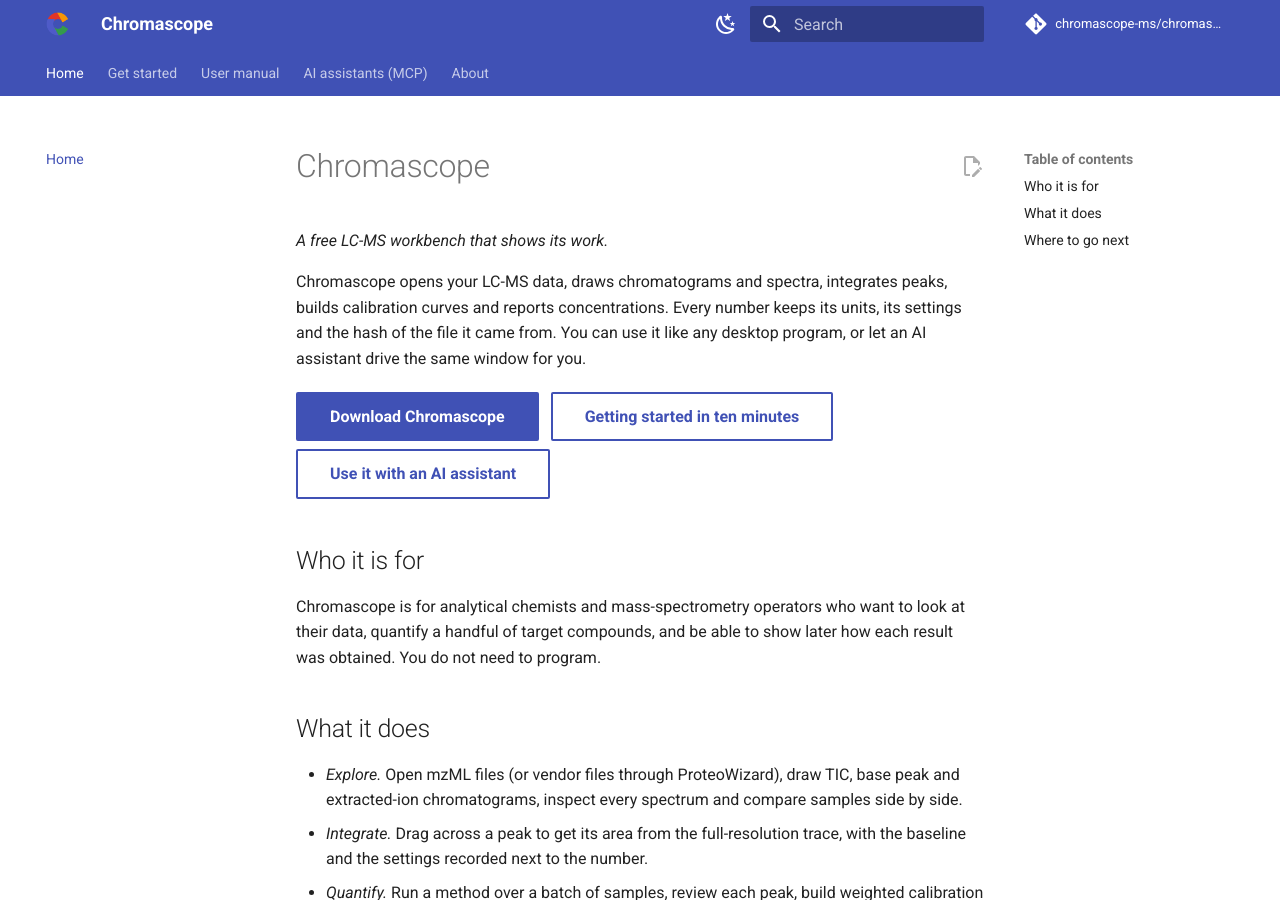
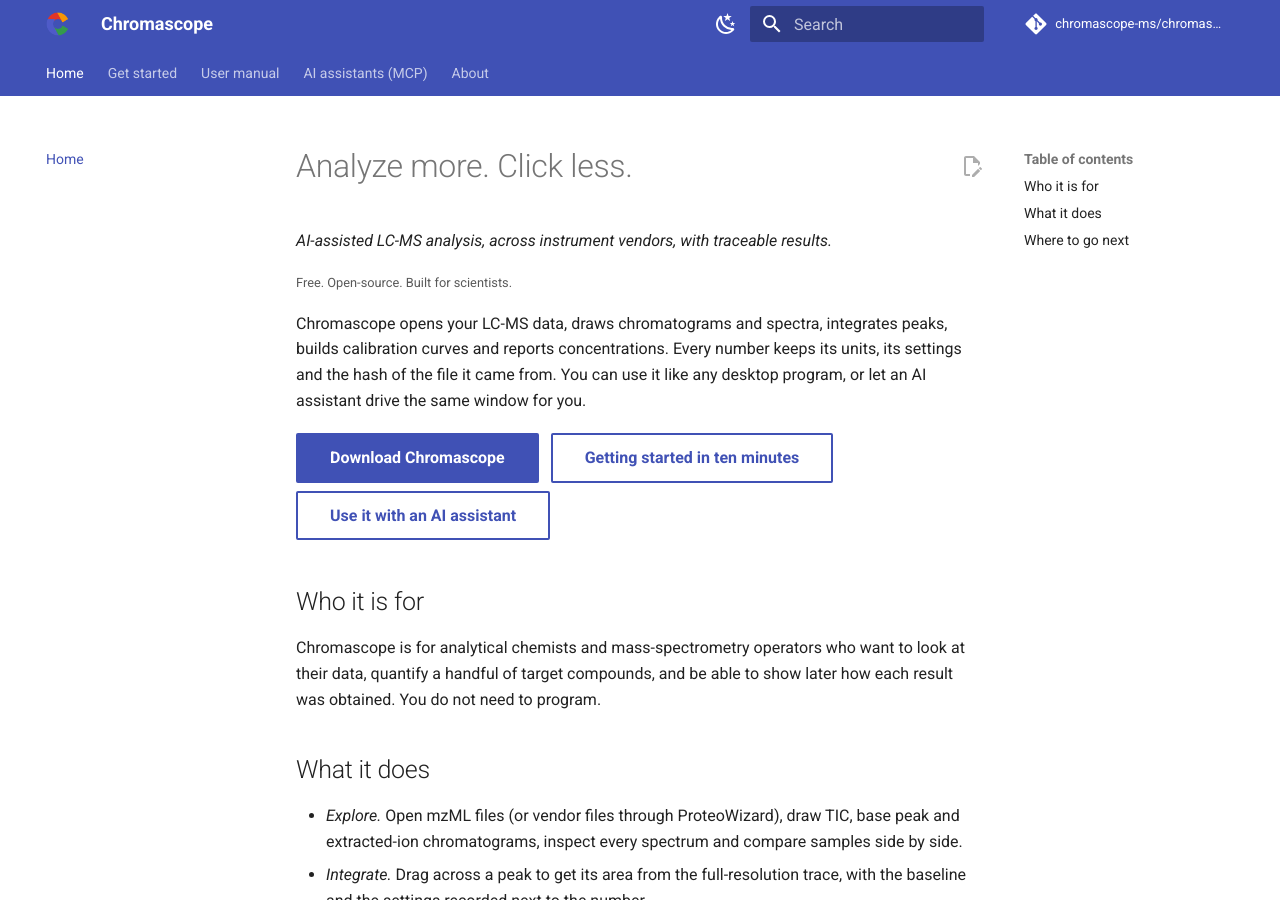
Before and after one commit to adamcseresznye/chromascope, an MkDocs documentation site: the page built from website/content/index.md, in a window 1280 px wide and 900 px high. Built offline with MkDocs 1.6.1 and Material for MkDocs 9.7.7, drawn with Linux system fonts in a browser that asks for light colours; comment, search, counter and statistics services are not loaded; part of the change alters nothing that is shown.

Commit message:
Branding: slogan, hero line and closer on the README and the website home page
Home page and README lead with 'Analyze more. Click less.', the hero line and the closer.
site_description is a factual one-liner; a theme override adds OpenGraph and Twitter card tags.

Co-Authored-By: Claude Sonnet 5.5 <noreply@anthropic.com>

```diff
--- a/website/content/index.md
+++ b/website/content/index.md
@@ -1,10 +1,12 @@
 ---
-title: A free LC-MS workbench
+title: Analyze more. Click less.
 ---
 
-# Chromascope
+# Analyze more. Click less.
 
-*A free LC-MS workbench that shows its work.*
+*AI-assisted LC-MS analysis, across instrument vendors, with traceable results.*
+
+<small>Free. Open-source. Built for scientists.</small>
 
 Chromascope opens your LC-MS data, draws chromatograms and spectra, integrates peaks, builds calibration curves and reports concentrations. Every number keeps its units, its settings and the hash of the file it came from. You can use it like any desktop program, or let an AI assistant drive the same window for you.
 
--- a/website/mkdocs.yml
+++ b/website/mkdocs.yml
@@ -2,7 +2,7 @@
 #   mkdocs build --strict -f website/mkdocs.yml
 # (the changelog page includes the root CHANGELOG.md, whose path is relative to that folder).
 site_name: Chromascope
-site_description: "Chromascope is a free LC-MS workbench. Look at chromatograms and spectra, integrate peaks, quantify with calibration curves, and let an AI assistant do the same through MCP."
+site_description: "Chromascope: AI-assisted LC-MS analysis, across instrument vendors, with traceable results. Free and open source."
 site_url: https://chromascope-ms.github.io/chromascope/
 repo_url: https://github.com/chromascope-ms/chromascope
 repo_name: chromascope-ms/chromascope
@@ -14,6 +14,7 @@ strict: true
 
 theme:
   name: material
+  custom_dir: overrides
   language: en
   logo: assets/icon.png
   favicon: assets/icon.png
--- /dev/null
+++ b/website/overrides/main.html
@@ -0,0 +1,24 @@
+{#- OpenGraph and Twitter card tags, so that a link to the site shows a title and a description. -#}
+{% extends "base.html" %}
+
+{% block extrahead %}
+  {% set description = page.meta.description if page and page.meta and page.meta.description else config.site_description %}
+  {% if page and page.is_homepage %}
+    {% set social_title = config.site_name ~ ": Analyze more. Click less." %}
+  {% elif page and page.title %}
+    {% set social_title = page.title ~ " - " ~ config.site_name %}
+  {% else %}
+    {% set social_title = config.site_name %}
+  {% endif %}
+  <meta property="og:type" content="website">
+  <meta property="og:site_name" content="{{ config.site_name }}">
+  <meta property="og:title" content="{{ social_title }}">
+  <meta property="og:description" content="{{ description }}">
+  {% if page and page.canonical_url %}
+    <meta property="og:url" content="{{ page.canonical_url }}">
+  {% endif %}
+  <meta property="og:image" content="{{ config.site_url }}assets/icon.png">
+  <meta name="twitter:card" content="summary">
+  <meta name="twitter:title" content="{{ social_title }}">
+  <meta name="twitter:description" content="{{ description }}">
+{% endblock %}
```
Also changed, not shown: README.md.
